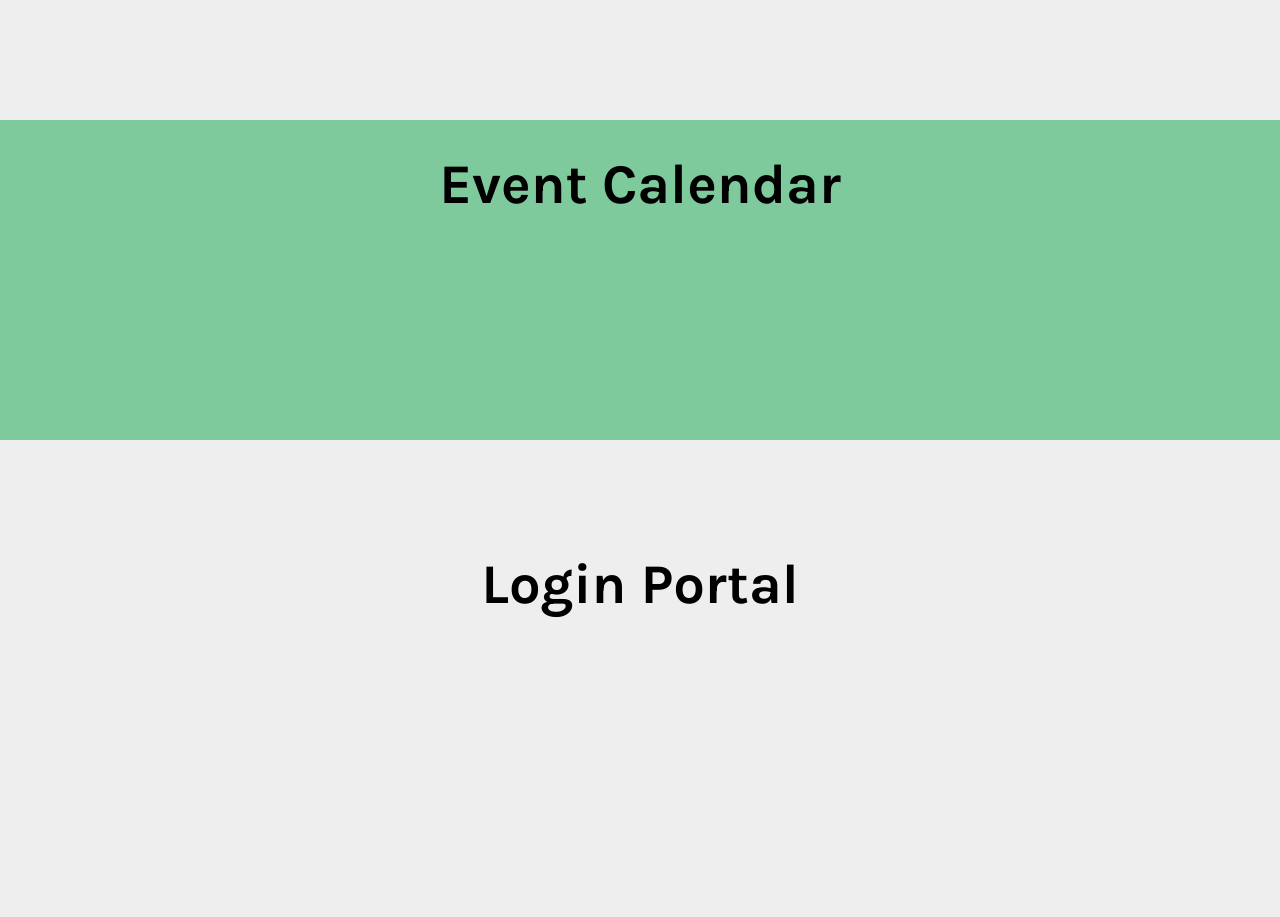
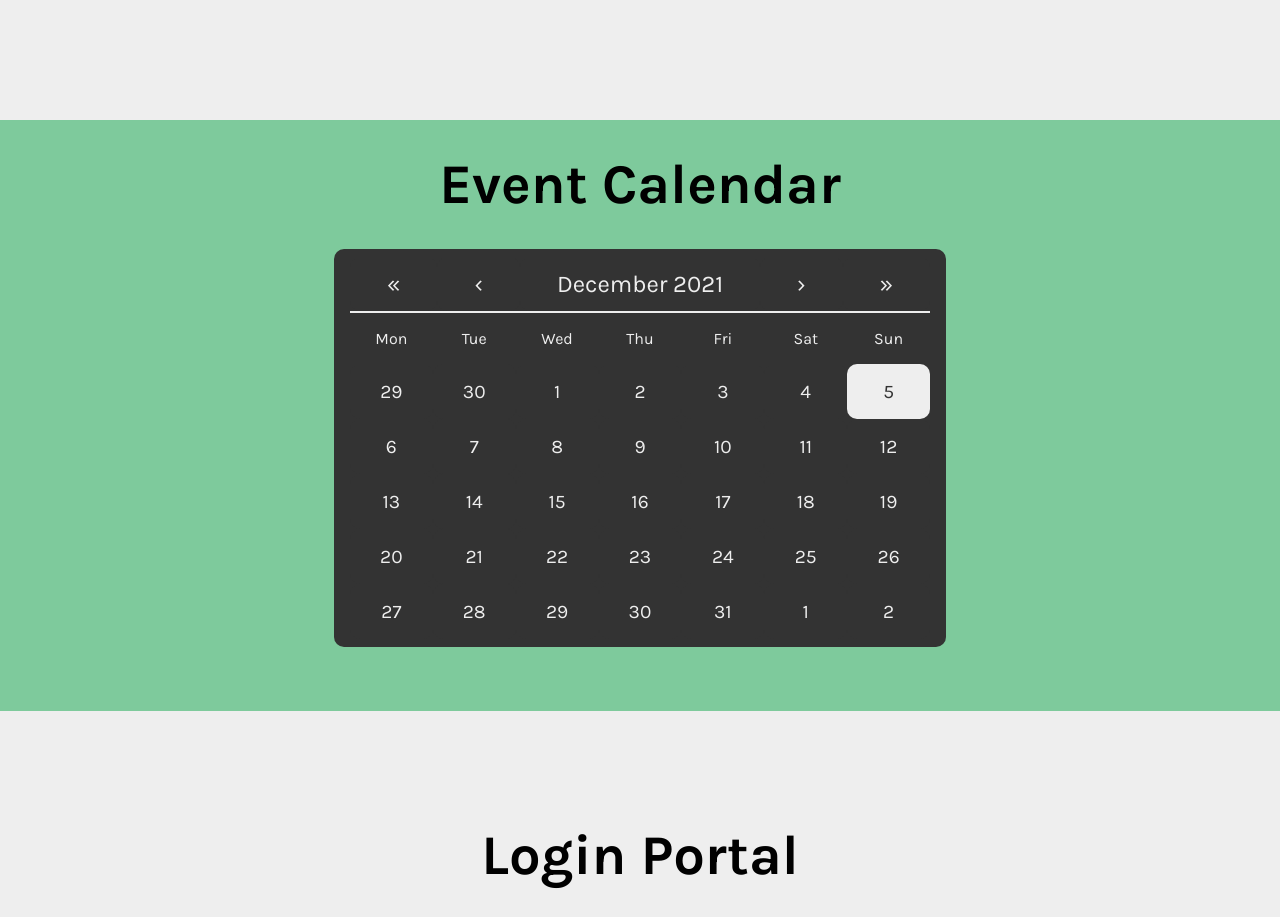
Before and after one commit to Hack-TeeEssGee/frontend, a React (Create React App) app: page / in a window 1280 px wide. Shown: the part 1400-2317 px from the top of the page. Built offline with nearby package versions, Linux system fonts and the light colour scheme.

Commit message:
Added calendar;

```diff
--- a/package.json
+++ b/package.json
@@ -8,6 +8,7 @@
     "@testing-library/react": "^11.1.0",
     "@testing-library/user-event": "^12.1.10",
     "react": "^17.0.2",
+    "react-calendar": "^3.5.0",
     "react-dom": "^17.0.2",
     "react-router-dom": "^6.0.2",
     "react-scripts": "4.0.3",
--- a/src/components/landing/eventCalendar.js
+++ b/src/components/landing/eventCalendar.js
@@ -1,7 +1,17 @@
+import { useState } from "react";
+import Calendar from "react-calendar";
+
 const EventCalendar = () => {
+  const [selectedDate, setSelectedDate] = useState(new Date());
+
   return (
     <div className="event-calendar">
       <h1>Event Calendar</h1>
+      <Calendar
+        onChange={setSelectedDate}
+        value={selectedDate}
+        className="calendar-wrapper"
+      />
     </div>
   );
 };
--- a/src/styles/_landing.scss
+++ b/src/styles/_landing.scss
@@ -49,4 +49,45 @@
 
 .event-calendar {
   background-color: $primary-color;
+  padding-bottom: 4rem;
+
+  .calendar-wrapper {
+    background-color: $text-primary-color;
+    color: #eee;
+    text-align: center;
+    border-radius: 10px;
+    padding: 0.5rem 1rem;
+
+    .react-calendar__tile--active {
+      background-color: #eee;
+      color: $text-primary-color;
+    }
+
+    .react-calendar__navigation {
+      display: flex;
+      border-bottom: 2px solid #eee;
+
+      button {
+        flex-grow: 1;
+        font-size: 1.5rem;
+        padding: 0.8rem 0;
+      }
+    }
+
+    button {
+      background-color: $text-primary-color;
+      box-shadow: none;
+      margin: 0;
+      padding: 0;
+      border-radius: 10px;
+      color: #eee;
+    }
+
+    abbr {
+      display: block;
+      text-decoration: none;
+      margin: 1rem 0;
+      padding: 0;
+    }
+  }
 }
```
Also changed, not shown: 1 other file (tests, documents, lock files or other folders).
